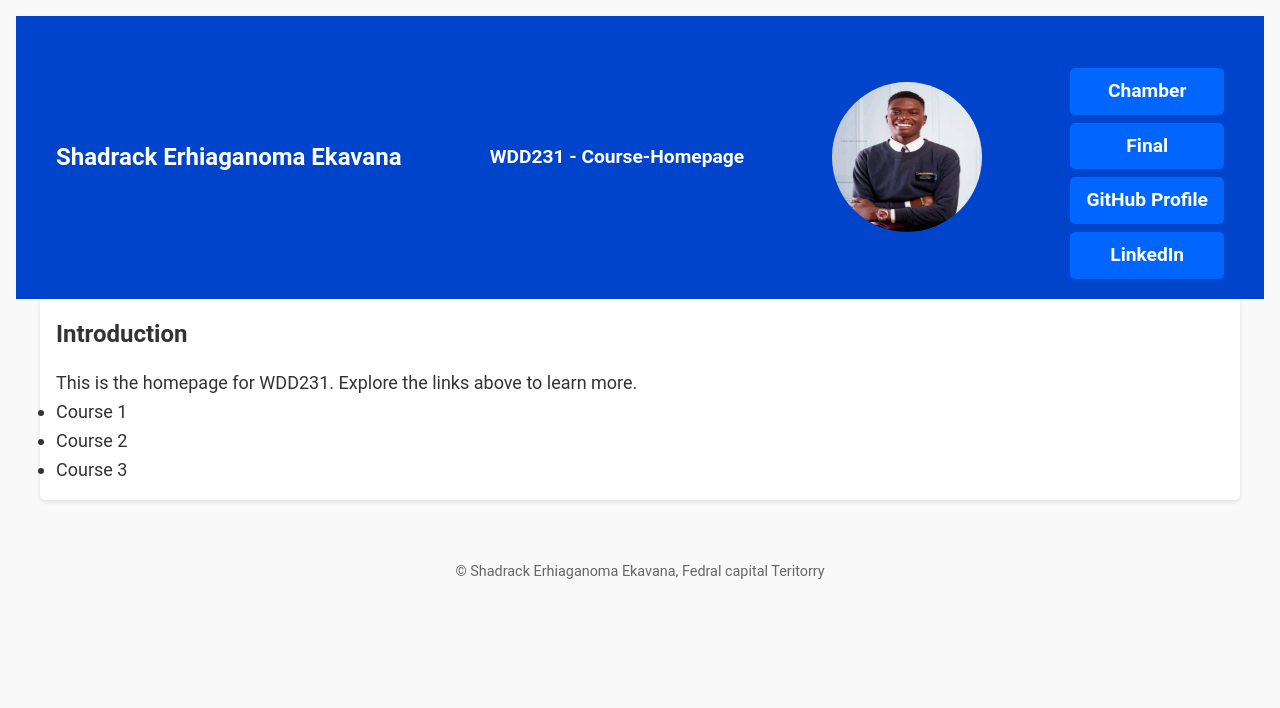
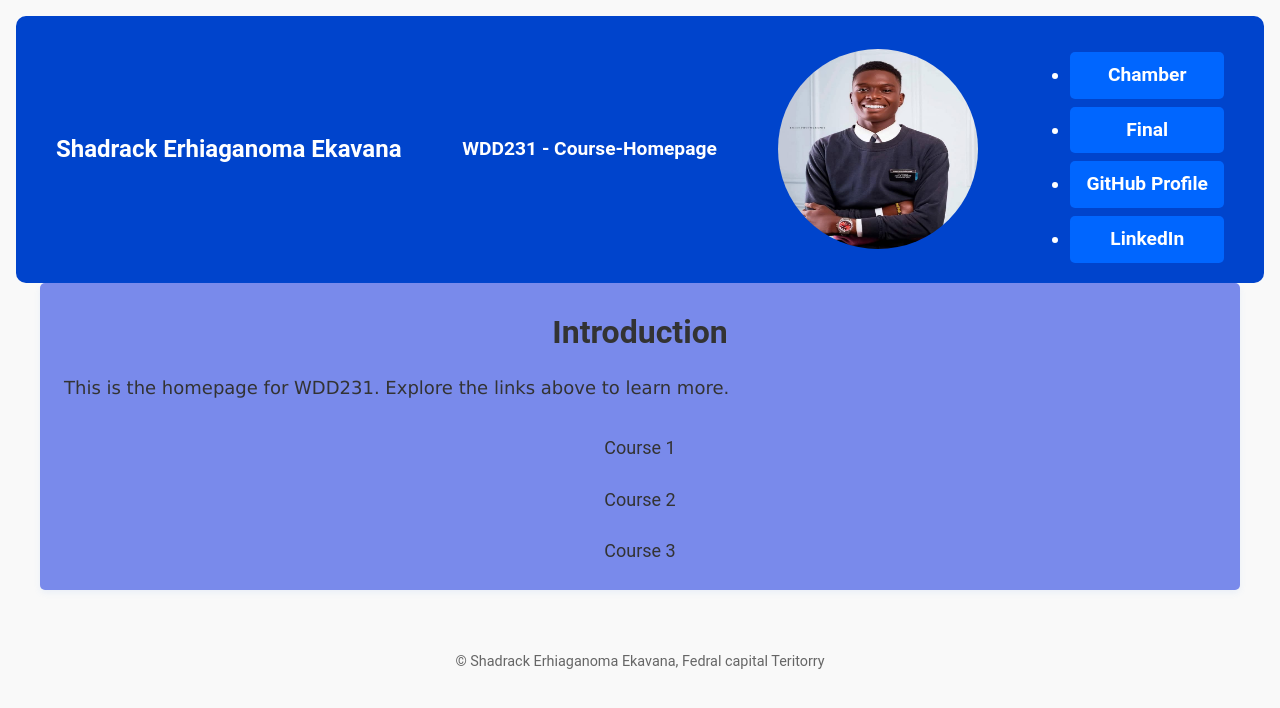
Before and after one commit to shadrackerhiaganoma2002/wdd231, a plain HTML site: page index.html in a window 1280 px wide. Drawn offline with Linux system fonts and the light colour scheme.

```diff
--- a/index.html
+++ b/index.html
@@ -25,18 +25,20 @@
                 <li><a href="https://github.com/shadrackerhiaganoma2002">GitHub Profile</a></li>
                 <li><a href="https://www.linkedin.com/in/shadrack-ekavana-erhiaganoma">LinkedIn</a></li>
          </ul>
-        </nav>
+
     </header>
     <main>
-        <section>
+        <section class="course-container">
             <h2>Introduction</h2>
             <p>This is the homepage for WDD231. Explore the links above to learn more.</p>
+            <nav>
              <ul>
                 <li class="">Course 1</li>
                 <li class="">Course 2</li>
                 <li class="">Course 3</li>
             </ul>
         </section>
+        </nav>
     </main>
      <footer>
         <p>&copy; <span id="year"></span> Shadrack Erhiaganoma Ekavana, Fedral capital Teritorry</p>
--- a/styles/smaller.css
+++ b/styles/smaller.css
@@ -19,16 +19,22 @@
 header {
     display: flex;
     align-items: center;
+    text-align: center;
     justify-content: space-between;
-    padding: 1rem;
+    margin-bottom: 2rem;
+    padding: 1.2rem;
     background-color: #0044cc;
+    background-size: cover;
     color: white;
+    border-radius: 10px;
+    margin: auto;
 }
 
 header img {
-    width: 150px;
-    height: 150px;
+    width: 200px;
+    height: 200px;
     border-radius: 50%;
+    margin-right: 2rem;
 }
 
 header span {
@@ -38,23 +44,25 @@
 
 /* Navigation Styling */
 nav {
-    margin-top: 2rem;
+    margin-top: 1rem;
 }
 
 nav ul {
-    list-style: none;
+    list-style: cross-fade(20%);
     display: flex;
-    flex-direction: column;
+    flex-direction: column ;
     gap: 0.5rem;
 }
 
 nav ul li {
-    text-align: center;
+    text-align: flex;
+    flex-direction: column;
+    text-box: none;
 }
 
 nav ul li a {
     text-decoration: none;
-    color: white;
+    color: rgb(255, 255, 255);
     background-color: #0066ff;
     padding: 0.5rem 1rem;
     font-size: 1.2rem;
@@ -72,7 +80,7 @@
     margin-top: 2rem;
 }
 
-main h1 {
+main h2 {
     font-size: 2rem;
     text-align: center;
     margin-bottom: 1rem;
@@ -80,15 +88,44 @@
 
 section {
     margin-bottom: 2rem;
-    padding: 1rem;
-    background-color: white;
+    padding: 1.5rem;
+    background-color: rgb(121, 138, 235);
     border-radius: 5px;
-    box-shadow: 0 2px 4px rgba(0, 0, 0, 0.1);
+    box-shadow: 0 3px 6px rgba(108, 161, 240, 0.1);
+
 }
 
 section h2 {
-    font-size: 1.5rem;
+    font-size: 2rem;
     margin-bottom: 1rem;
+    border-radius: 5px;
+}
+
+section p {
+    font-family: 'Lucida Sans', 'Lucida Sans Regular', 'Lucida Grande', 'Lucida Sans Unicode', Geneva, Verdana, sans-serif;
+    margin: auto;
+    text-shadow: #cad3df;
+    border-radius: 5px;
+}
+
+section :hover{
+    background-color: rgb(242, 243, 247);
+    text-transform: initial;
+    animation-delay: 3ms;
+    animation-name: initial;
+}
+
+section ul li{
+    list-style-type: none;
+    display: table-column;
+    text-align: center;
+    border-radius: 7px;
+    margin-top: 15px;
+}
+
+section li{
+     border-radius: 7px;
+    display: table-column;
 }
 
 /* Footer Styling */
@@ -101,6 +138,7 @@
 
 footer p {
     margin: 0.5rem 0;
+
 }
 
 /* Media query for small screens */
```
Also changed, not shown: 1 other file.
